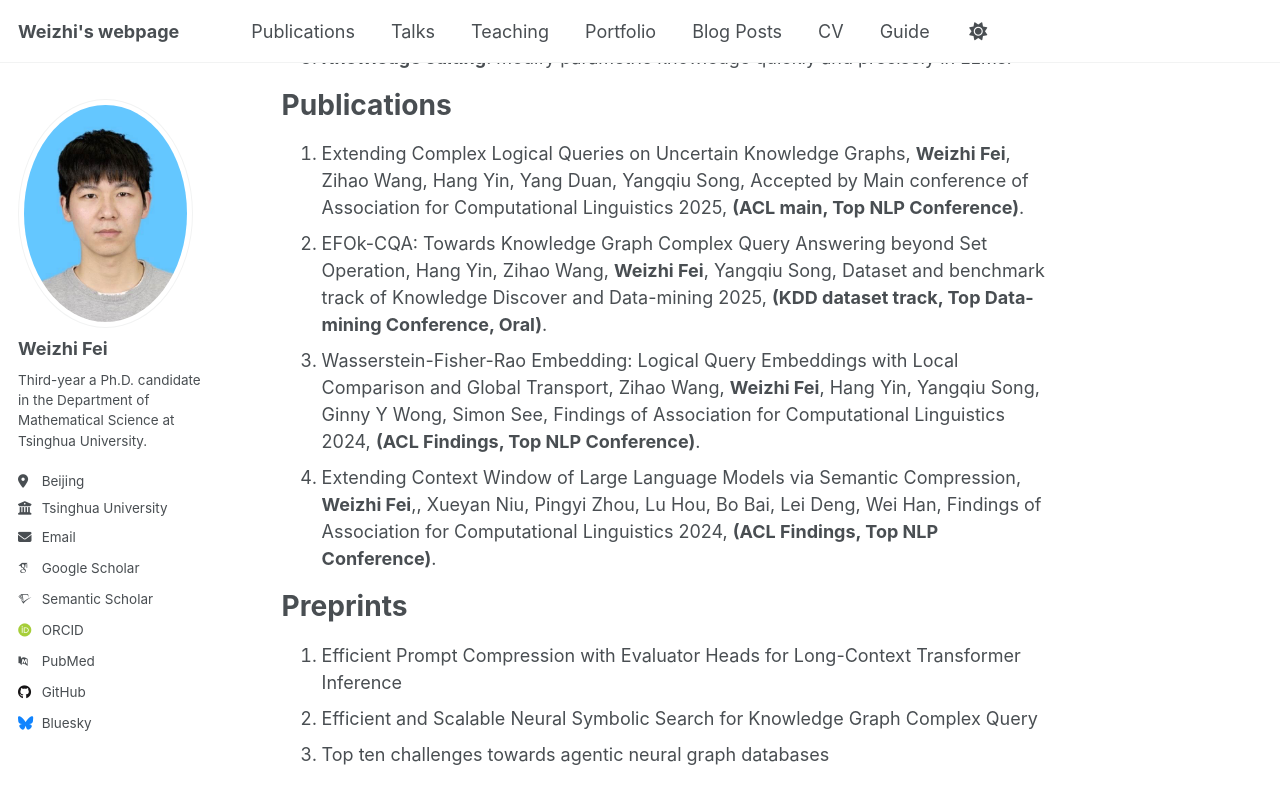
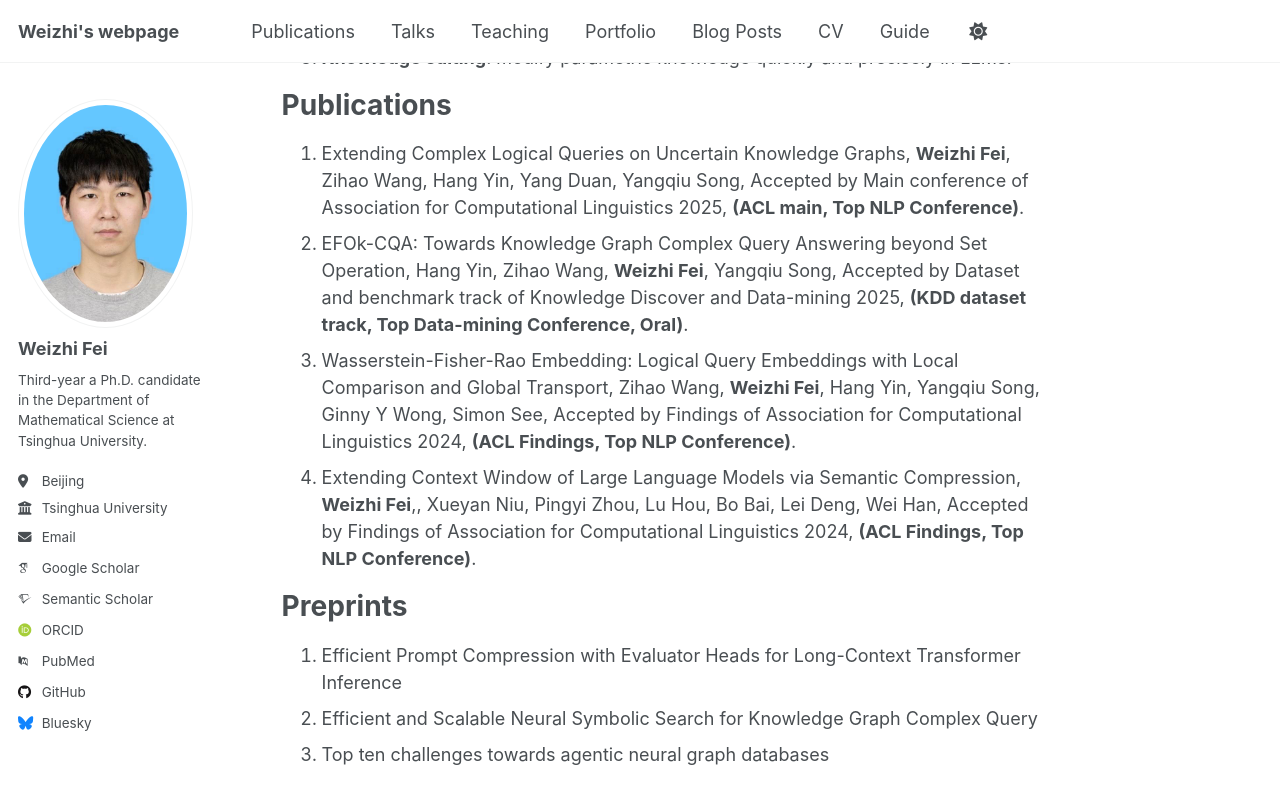
Before and after one commit to rabi-fei/rabi-fei.github.io, a Jekyll site: the page built from _pages/about.md, in a window 1280 px wide and 900 px high, scrolled down 301 px. Shown: the top 804 px of the window. Built offline with Jekyll 4.4.1, drawn with Linux system fonts in a browser that asks for light colours; some web fonts are replaced; a script that is not in the unit is left out.

Commit message:
Update about.md

```diff
--- a/_pages/about.md
+++ b/_pages/about.md
@@ -19,9 +19,9 @@ Publications
 
 1. Extending Complex Logical Queries on Uncertain Knowledge Graphs, **Weizhi Fei**, Zihao Wang, Hang Yin, Yang Duan, Yangqiu Song,
    Accepted by Main conference of Association for Computational Linguistics 2025, **(ACL main, Top NLP Conference)**.
-2. EFOk-CQA: Towards Knowledge Graph Complex Query Answering beyond Set Operation, Hang Yin, Zihao Wang, **Weizhi Fei**, Yangqiu Song, Dataset and benchmark track of Knowledge Discover and Data-mining 2025, **(KDD dataset track, Top Data-mining Conference, Oral)**.
-3. Wasserstein-Fisher-Rao Embedding: Logical Query Embeddings with Local Comparison and Global Transport, Zihao Wang, **Weizhi Fei**, Hang Yin, Yangqiu Song, Ginny Y Wong, Simon See, Findings of Association for Computational Linguistics 2024, **(ACL Findings, Top NLP Conference)**.
-4. Extending Context Window of Large Language Models via Semantic Compression, **Weizhi Fei**,, Xueyan Niu, Pingyi Zhou, Lu Hou, Bo Bai, Lei Deng, Wei Han, Findings of Association for Computational Linguistics 2024, **(ACL Findings, Top NLP Conference)**.
+2. EFOk-CQA: Towards Knowledge Graph Complex Query Answering beyond Set Operation, Hang Yin, Zihao Wang, **Weizhi Fei**, Yangqiu Song, Accepted by Dataset and benchmark track of Knowledge Discover and Data-mining 2025, **(KDD dataset track, Top Data-mining Conference, Oral)**.
+3. Wasserstein-Fisher-Rao Embedding: Logical Query Embeddings with Local Comparison and Global Transport, Zihao Wang, **Weizhi Fei**, Hang Yin, Yangqiu Song, Ginny Y Wong, Simon See, Accepted by Findings of Association for Computational Linguistics 2024, **(ACL Findings, Top NLP Conference)**.
+4. Extending Context Window of Large Language Models via Semantic Compression, **Weizhi Fei**,, Xueyan Niu, Pingyi Zhou, Lu Hou, Bo Bai, Lei Deng, Wei Han, Accepted by Findings of Association for Computational Linguistics 2024, **(ACL Findings, Top NLP Conference)**.
 
 Preprints
 ======
```
